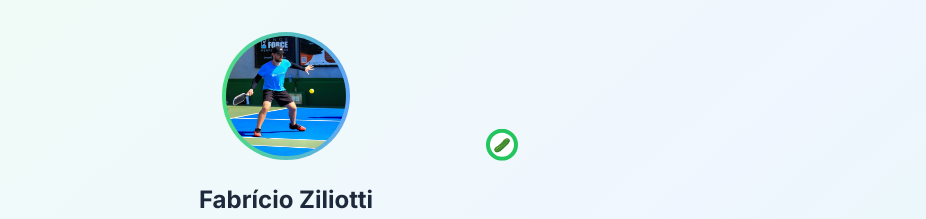
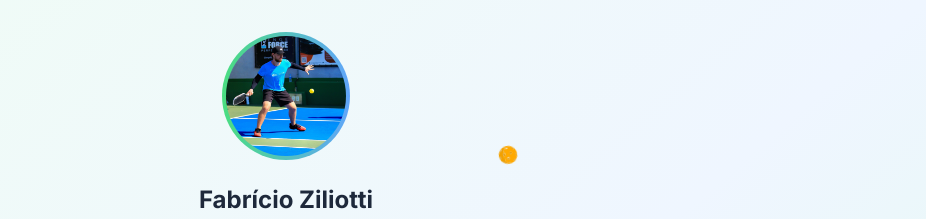
Before and after one commit to pickleball-brasil/fabricio-ziliotti, a React (Vite) app: page / in a window 1280 px wide. Shown: the top 219 px of the page, without its empty margins (354-1280 px from the left). Built offline with nearby package versions, Linux system fonts and the light colour scheme.

Commit message:
Profile: SVG pickleball with slow spin + subtle bounce; remove white badge

```diff
--- a/src/components/Profile.jsx
+++ b/src/components/Profile.jsx
@@ -29,9 +29,10 @@ const Profile = () => {
             />
           </div>
         </div>
-        <div className="absolute -bottom-2 -right-2 w-8 h-8 bg-white rounded-full border-4 border-green-500 animate-bounce-slow flex items-center justify-center">
-          <span className="text-sm">🥒</span>
-        </div>
+        {/* Container com bounce; imagem com spin lento */}
+        <span className="absolute -bottom-2 -right-2 w-5 h-5 bounce-subtle">
+          <img src="./pickleball-ball.svg" alt="Bola de pickleball" className="w-full h-full spin-slow" />
+        </span>
       </div>
 
       <h2 className="text-2xl font-bold text-slate-800 mb-2">
@@ -42,7 +43,6 @@ const Profile = () => {
         Atleta e instrutor de pickleball, apaixonado pelo esporte.
         Compartilhando dicas e técnicas para melhorar seu jogo!
       </p>
-
 
       <div className="grid grid-cols-2 gap-4 mb-6 max-w-sm mx-auto">
         <div className="bg-green-50 rounded-lg p-3">
--- a/src/index.css
+++ b/src/index.css
@@ -41,4 +41,35 @@
   .glass-effect {
     @apply bg-white/10 backdrop-blur-md border border-white/20;
   }
+
+  /* Pickleball ball (yellow with perforations) */
+  .pickleball-ball {
+    @apply rounded-full;
+    width: 1.25rem; /* w-5 */
+    height: 1.25rem; /* h-5 */
+    background-color: #facc15; /* yellow-400 */
+    background-image: radial-gradient(rgba(255,255,255,0.9) 1px, transparent 1.6px);
+    background-size: 6px 6px;
+    box-shadow: inset 0 0 0 1px rgba(0,0,0,0.06), inset 0 -2px 0 rgba(0,0,0,0.12);
+  }
+
+  @keyframes spinSlow {
+    to { transform: rotate(360deg); }
+  }
+  .spin-slow {
+    animation: spinSlow 12s linear infinite;
+  }
+
+  @keyframes bounceSubtle {
+    0%, 100% { transform: translateY(0); }
+    50% { transform: translateY(-4px); }
+  }
+  .bounce-subtle {
+    animation: bounceSubtle 2.4s ease-in-out infinite;
+  }
+
+  /* Combined spin + bounce */
+  .spin-bounce {
+    animation: spinSlow 12s linear infinite, bounceSubtle 2.4s ease-in-out infinite;
+  }
 }
```
Also changed, not shown: public/pickleball-ball.svg (added).
